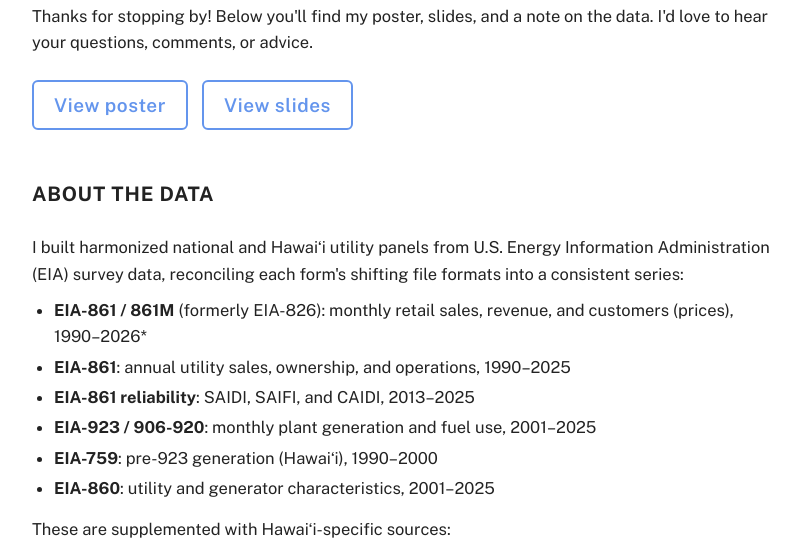
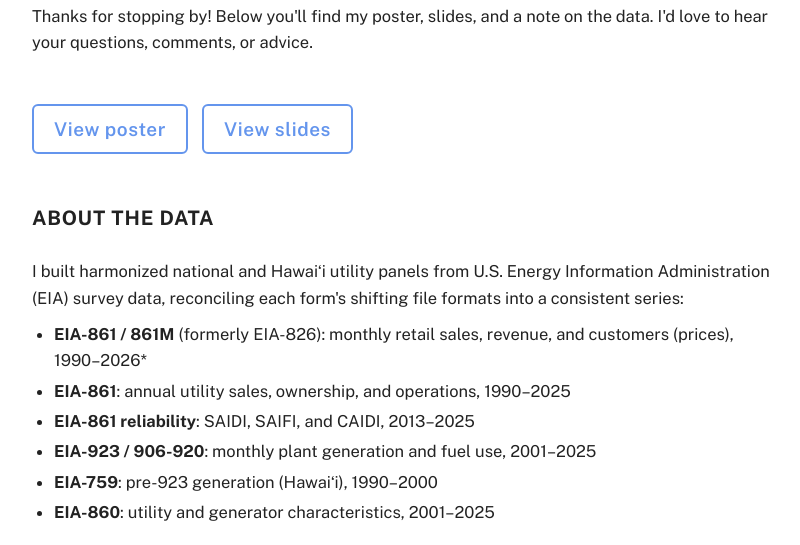
Before and after one commit to sydcampbell3/sydcampbell3.github.io, a plain HTML site: page usaee/index.html in a window 1280 px wide. Shown: the part 185-730 px from the top of the page, without its empty margins (232-1032 px from the left). Drawn offline with nearby package versions, Linux system fonts and the light colour scheme.

Commit message:
spacing change

```diff
--- a/css/style.css
+++ b/css/style.css
@@ -72,7 +72,7 @@ summary { cursor: pointer; width: fit-content; margin-top: 6px; }
 .page-header h1 { margin-bottom: 4px; }
 .page-header .meta { margin-top: 0; }
 .subpage section h2 { margin-top: 48px; }
-.button-row { display: flex; flex-wrap: wrap; gap: 14px; margin-top: 24px; }
+.button-row { display: flex; flex-wrap: wrap; gap: 14px; margin-top: 48px; }
 .data-list { margin: 10px 0 14px; padding-left: 22px; }
 .data-list li + li { margin-top: 4px; }
 
```
